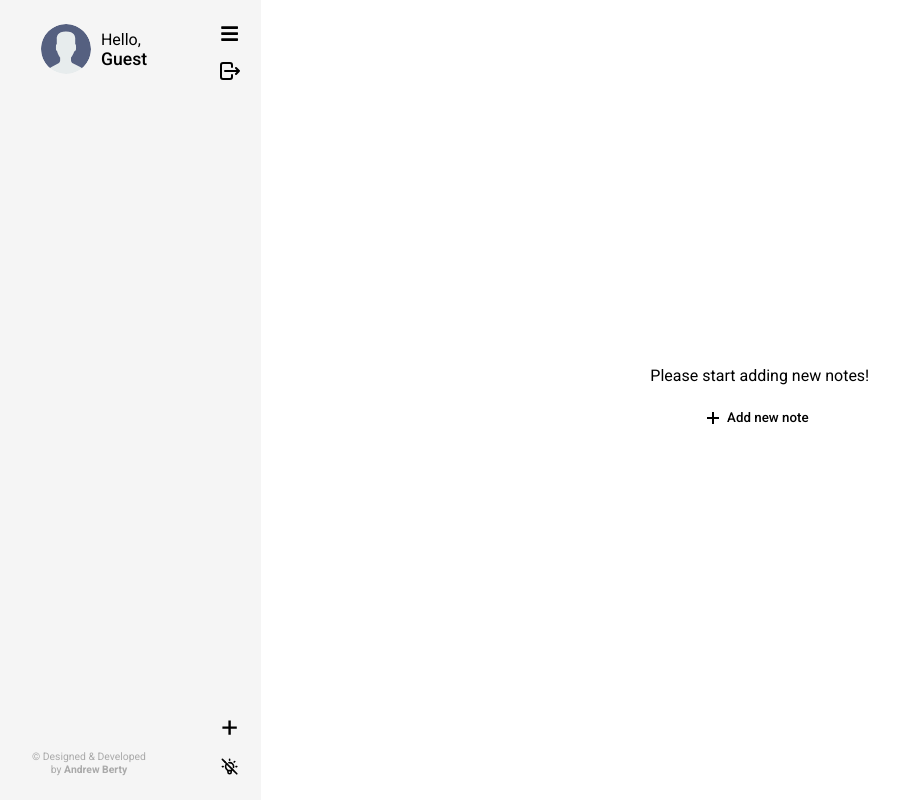
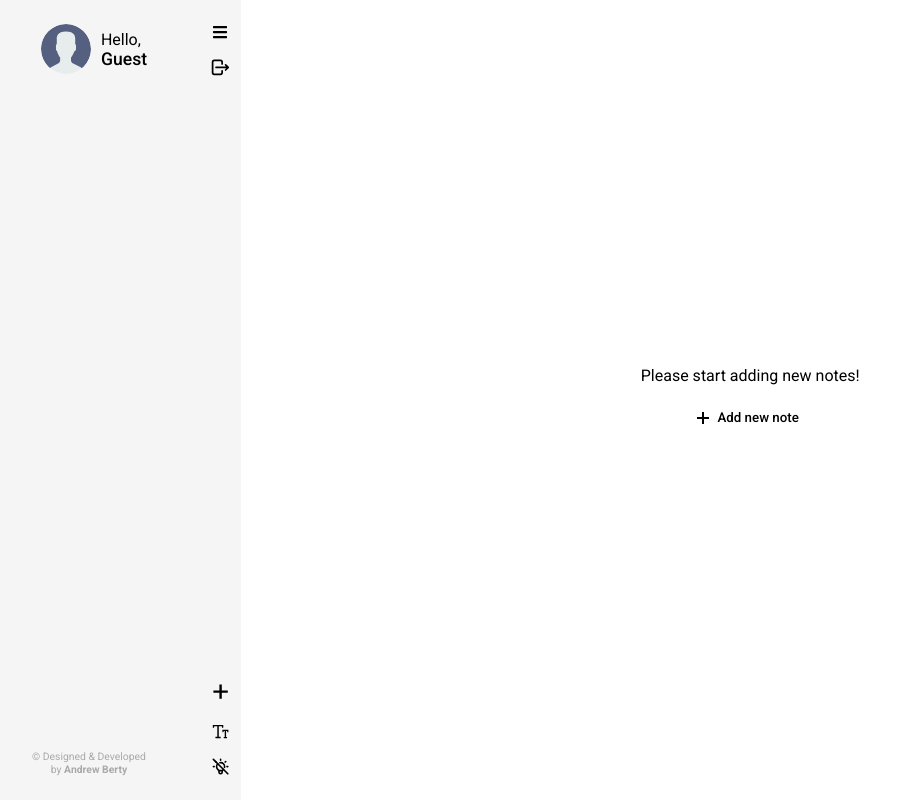
Before and after one commit to andrew-george/margin-app-v2.0, a React (Create React App) app: page / in a window 1280 px wide. Shown: the whole page, without its empty margins (21-920 px from the left). Built offline with nearby package versions, Linux system fonts and the light colour scheme.

Commit message:
ADD: Font switcher component

```diff
--- a/src/App.js
+++ b/src/App.js
@@ -13,6 +13,7 @@ function App() {
 	const { isLoading, user } = useAuth0()
 	const darkTheme = useSelector(state => state.ui.darkTheme)
 	const isSidebarOpen = useSelector(state => state.ui.isSidebarOpen)
+	const fontStyle = useSelector(state => state.ui.fontStyle)
 
 	const dispatch = useDispatch()
 
@@ -38,7 +39,7 @@ function App() {
 	useEffect(() => {
 		dispatch(setUiLocalStorage())
 		// eslint-disable-next-line
-	}, [darkTheme, isSidebarOpen])
+	}, [darkTheme, isSidebarOpen, fontStyle])
 
 	if (isLoading) {
 		return (
@@ -50,7 +51,7 @@ function App() {
 	}
 
 	return (
-		<div className={`app ${darkTheme ? 'dark-mode' : ''}`}>
+		<div className={`app ${fontStyle} ${darkTheme ? 'dark-mode' : ''}`}>
 			<Sidebar />
 			<PreviewPage />
 		</div>
--- /dev/null
+++ b/src/components/FontSwitcher.js
@@ -0,0 +1,29 @@
+import { useState } from 'react'
+import { AiOutlineFontSize } from 'react-icons/ai'
+import { useDispatch } from 'react-redux/es/exports'
+import { setFontStyle } from '../features/ui/uiSlice'
+
+function FontSwitcher() {
+	const dispatch = useDispatch()
+	const [isExpanded, setIsExpanded] = useState(false)
+
+	function fontSwitcherHandler(e) {
+		dispatch(setFontStyle(e.target.innerHTML))
+	}
+
+	return (
+		<div className='font-switcher'>
+			<AiOutlineFontSize onClick={() => setIsExpanded(prev => !prev)} />
+
+			{isExpanded && (
+				<div className='buttons-container'>
+					<button onClick={fontSwitcherHandler}>serif</button>
+					<button onClick={fontSwitcherHandler}>sans</button>
+					<button onClick={fontSwitcherHandler}>mono</button>
+				</div>
+			)}
+		</div>
+	)
+}
+
+export default FontSwitcher
--- a/src/components/Sidebar.js
+++ b/src/components/Sidebar.js
@@ -7,11 +7,7 @@ const Sidebar = () => {
 
 	return (
 		<aside className='sidebar'>
-			<div
-				className={`side-nav ${sideBarIsCollapsed ? '' : 'collapse'} ${
-					darkTheme ? 'dark-sidebar' : ''
-				}`}
-			>
+			<div className={`side-nav ${sideBarIsCollapsed ? '' : 'collapse'} ${darkTheme ? 'dark-sidebar' : ''}`}>
 				{sideBarIsCollapsed && <SidebarHead />}
 				<SidebarPages />
 				<SidebarFoot />
--- a/src/components/Toolbar.js
+++ b/src/components/Toolbar.js
@@ -4,6 +4,7 @@ import { TbBulb, TbBulbOff } from 'react-icons/tb'
 import { useDispatch, useSelector } from 'react-redux'
 import { toggleDarkTheme, toggleSidebarCollapse } from '../features/ui/uiSlice'
 import AddNoteBtn from './AddNoteBtn'
+import FontSwitcher from './FontSwitcher'
 import LogButton from './LogButton'
 
 const Toolbar = () => {
@@ -13,24 +14,16 @@ const Toolbar = () => {
 	return (
 		<div className={`toolbar ${darkTheme ? 'dark-sidebar' : ''}`}>
 			<div className='toolbar-top'>
-				<FaBars
-					onClick={() => dispatch(toggleSidebarCollapse())}
-					className='hamburger'
-				></FaBars>
+				<FaBars onClick={() => dispatch(toggleSidebarCollapse())} className='hamburger'></FaBars>
 				<LogButton />
 			</div>
 			<div className='toolbar-bottom'>
 				<AddNoteBtn />
+				<FontSwitcher />
 				{darkTheme ? (
-					<TbBulb
-						onClick={() => dispatch(toggleDarkTheme())}
-						className='theme-toggler'
-					/>
+					<TbBulb onClick={() => dispatch(toggleDarkTheme())} className='theme-toggler' />
 				) : (
-					<TbBulbOff
-						onClick={() => dispatch(toggleDarkTheme())}
-						className='theme-toggler'
-					/>
+					<TbBulbOff onClick={() => dispatch(toggleDarkTheme())} className='theme-toggler' />
 				)}
 			</div>
 		</div>
--- a/src/features/ui/uiSlice.js
+++ b/src/features/ui/uiSlice.js
@@ -3,6 +3,7 @@ import { createSlice } from '@reduxjs/toolkit'
 const initialState = {
 	darkTheme: false,
 	isSidebarOpen: true,
+	fontStyle: 'sans', // sans - serif - mono
 }
 
 const uiSlice = createSlice({
@@ -15,6 +16,9 @@ const uiSlice = createSlice({
 		toggleSidebarCollapse(state) {
 			state.isSidebarOpen = !state.isSidebarOpen
 		},
+		setFontStyle(state, { payload }) {
+			state.fontStyle = payload
+		},
 		setUiLocalStorage(state) {
 			localStorage.setItem('ui', JSON.stringify(state))
 		},
@@ -23,6 +27,7 @@ const uiSlice = createSlice({
 		},
 	},
 })
-export const { toggleDarkTheme, toggleSidebarCollapse, setUiLocalStorage, getUiLocalStorage } = uiSlice.actions
+export const { toggleDarkTheme, toggleSidebarCollapse, setUiLocalStorage, getUiLocalStorage, setFontStyle } =
+	uiSlice.actions
 
 export default uiSlice.reducer
--- a/src/sass/_hero-area.scss
+++ b/src/sass/_hero-area.scss
@@ -18,11 +18,9 @@
 	}
 
 	.main-title {
-		font-family: $serif;
 		font-size: 2rem;
 		border: none;
 		resize: none;
-		line-height: 0.6;
 		margin-top: 2rem;
 		@media (min-width: 768px) {
 			font-size: 3rem;
@@ -44,7 +42,7 @@
 	.body {
 		border: none;
 		height: 100vh;
-		font-family: $sans;
+		// font-family: $sans;
 		font-size: 1rem;
 		resize: none;
 		overflow-y: auto;
@@ -74,10 +72,6 @@
 	justify-content: center;
 	align-items: center;
 
-	* {
-		font-family: $sans;
-	}
-
 	.add-note {
 		display: flex;
 		align-items: center;
@@ -86,6 +80,7 @@
 
 		button {
 			font-weight: 500;
+			font-family: inherit;
 		}
 	}
 
--- a/src/sass/_toolbar.scss
+++ b/src/sass/_toolbar.scss
@@ -1,25 +1,25 @@
+@use 'variables';
+
 .toolbar {
 	background-color: #f5f5f5;
 	display: flex;
 	flex-direction: column;
 	justify-content: space-between;
-	padding: 1.5rem 0.8rem;
+	padding: 1.5rem 0.3rem;
 
 	.toolbar-top {
 		display: flex;
 		flex-direction: column;
 		justify-content: center;
 		align-items: center;
+		gap: 1rem;
 
-		.hamburger {
-			font-size: 1.2rem;
+		* {
 			cursor: pointer;
-			margin-bottom: 15px;
 		}
 
 		.log-btn {
-			font-size: 1.5rem;
-			cursor: pointer;
+			font-size: 1.3rem;
 		}
 	}
 
@@ -28,16 +28,37 @@
 		flex-direction: column;
 		justify-content: center;
 		align-items: center;
+		gap: 1rem;
 
-		.theme-toggler {
-			font-size: 1.2rem;
+		* {
 			cursor: pointer;
-			margin-top: 15px;
 		}
 
-		.add-note {
+		svg {
 			font-size: 1.2rem;
-			cursor: pointer;
+		}
+
+		.font-switcher {
+			font-size: 1.2rem;
+			position: relative;
+			display: flex;
+			align-items: center;
+
+			.buttons-container {
+				display: flex;
+				flex-direction: column;
+				gap: 1rem;
+				position: absolute;
+				left: 50px;
+
+				button {
+					background-color: #f5f5f5;
+					border-radius: 5px;
+					padding: 0.2rem 0.5rem;
+					text-transform: capitalize;
+					font-family: inherit;
+				}
+			}
 		}
 	}
 }
--- a/src/sass/_variables.scss
+++ b/src/sass/_variables.scss
@@ -1,4 +1,3 @@
 $sans: 'Roboto';
-$serif: 'Roboto Serif';
+$serif: 'Roboto Slab';
 $mono: 'Roboto Mono';
-$playfair: 'Playfair Display';
--- a/src/sass/index.scss
+++ b/src/sass/index.scss
@@ -10,14 +10,8 @@
 @use 'hero-area';
 @use 'utils';
 
-@import url('https://fonts.googleapis.com/css2?family=Inter:wght@100;200;300;400;500;600;700;800;900&display=swap');
-
 @import url('https://fonts.googleapis.com/css2?family=Roboto:wght@100;300;400;500;700;900&display=swap');
 
 @import url('https://fonts.googleapis.com/css2?family=Roboto+Mono:wght@100;200;300;400;500;600;700&display=swap');
 
-@import url('https://fonts.googleapis.com/css2?family=Roboto+Serif:opsz,wght@8..144,100;8..144,200;8..144,300;8..144,400;8..144,500;8..144,600;8..144,700;8..144,800;8..144,900&display=swap');
-
-@import url('https://fonts.googleapis.com/css2?family=Playfair+Display:wght@400;500;600;700;800;900&display=swap');
-
-@import url('https://fonts.googleapis.com/css2?family=DM+Serif+Display&display=swap');
+@import url('https://fonts.googleapis.com/css2?family=Roboto+Slab:wght@100;200;300;400;500;600;700;800;900&display=swap');
```
Also changed, not shown: src/components/PreviewPage.js (+4 -9 lines).
